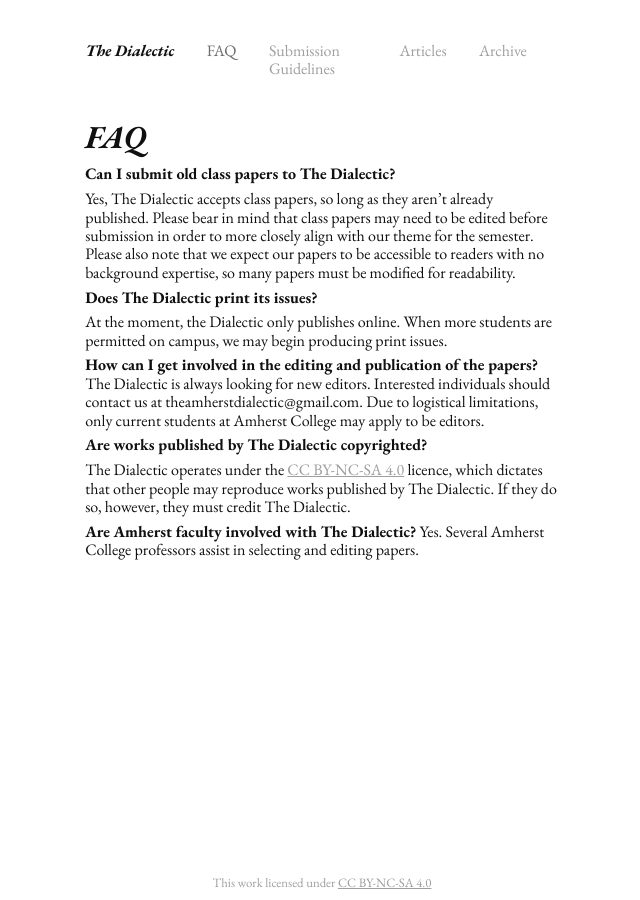
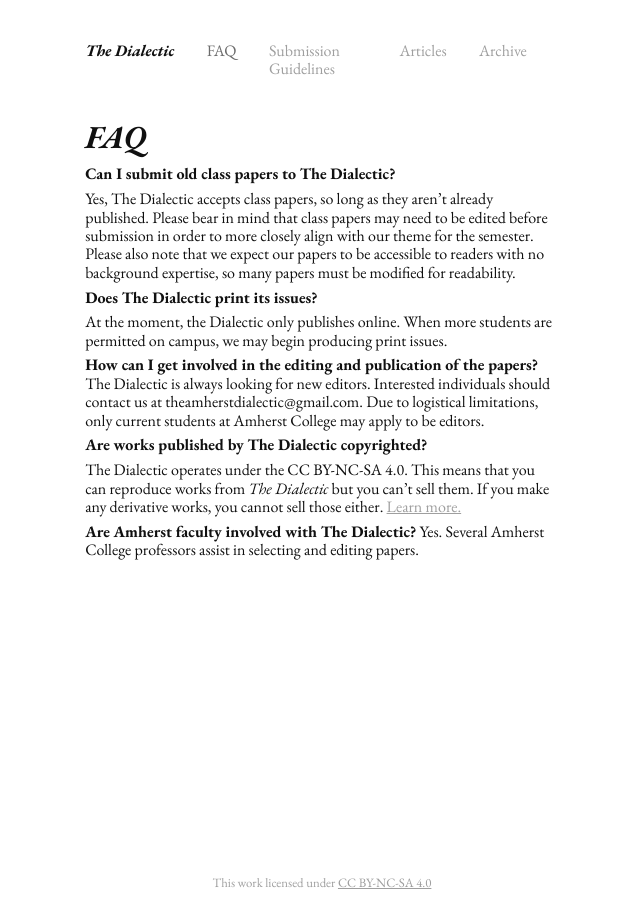
Before and after one commit to the-dialectic/amherstdialectic.com, a Jekyll site: the page built from pages/faq.md, in a window 1280 px wide. Shown: the whole page, without its empty margins (318-958 px from the left). Built offline with Jekyll 4.4.1, drawn with Linux system fonts in a browser that asks for light colours.

Commit message:
license desc

```diff
--- a/pages/faq.md
+++ b/pages/faq.md
@@ -19,7 +19,7 @@ The Dialectic is always looking for new editors. Interested individuals should c
 
 **Are works published by The Dialectic copyrighted?**
 
-The Dialectic operates under the [CC BY-NC-SA 4.0](https://creativecommons.org/licenses/by-nc-sa/4.0/) licence, which dictates that other people may reproduce works published by The Dialectic. If they do so, however, they must credit The Dialectic.
+The Dialectic operates under the CC BY-NC-SA 4.0. This means that you can reproduce works from _The Dialectic_ but you can't sell them. If you make any derivative works, you cannot sell those either. [Learn more.](https://creativecommons.org/licenses/by-nc-sa/4.0/)
 
 **Are Amherst faculty involved with The Dialectic?**
 Yes. Several Amherst College professors assist in selecting and editing papers.
```
